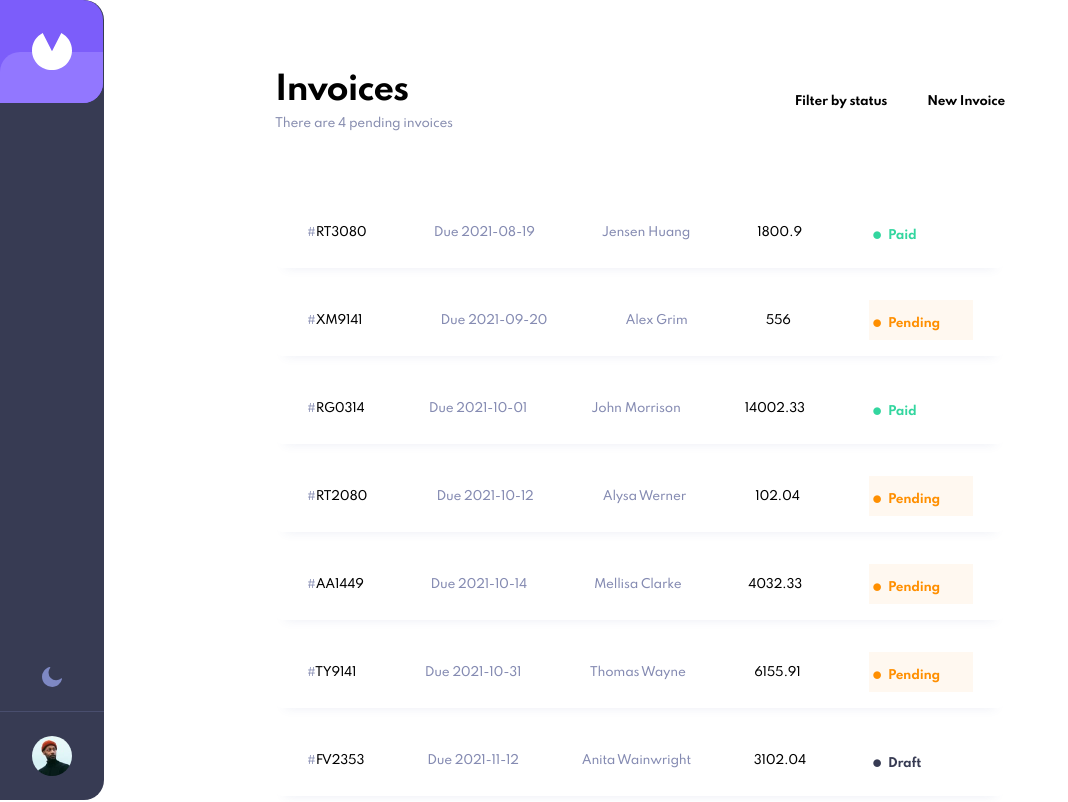
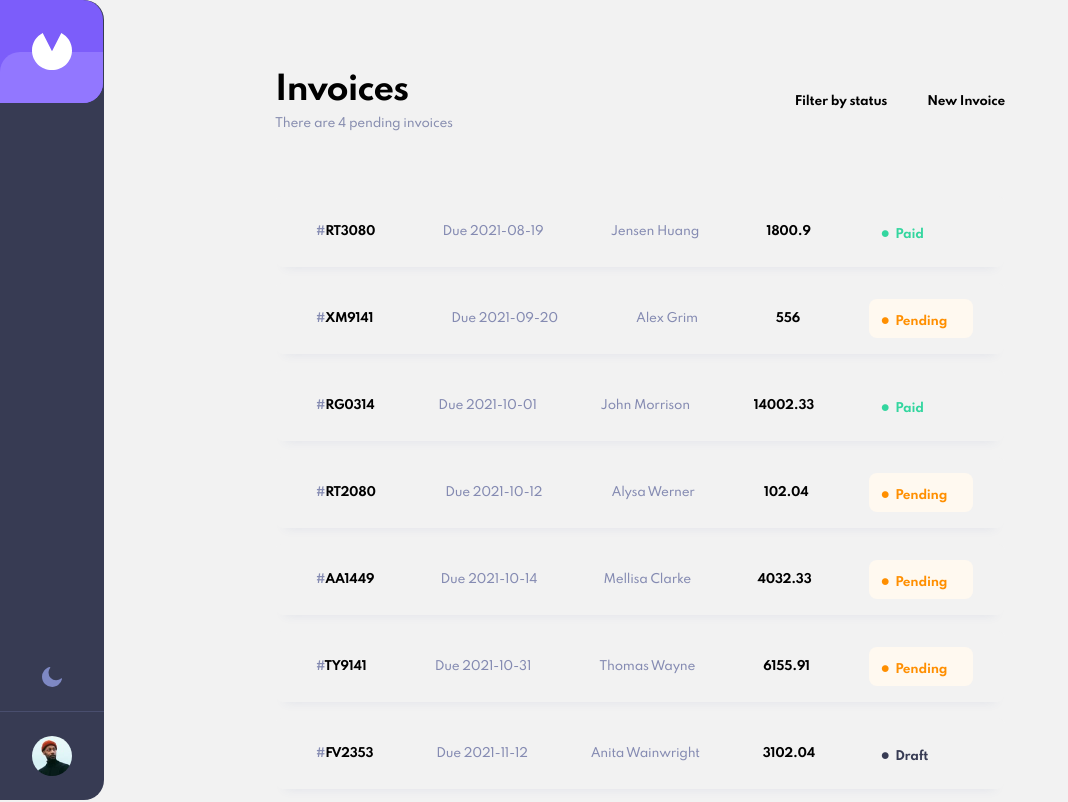
Before and after one commit to ljpop/week-11-task, a React (Create React App) app in the folder invoice-app/: page / in a window 1280 px wide. Shown: the top 802 px of the page, without its empty margins (0-1068 px from the left). Built offline with nearby package versions, Linux system fonts and the light colour scheme.

Commit message:
Working on single invoice

```diff
--- a/invoice-app/src/components/SingleInvoice.css
+++ b/invoice-app/src/components/SingleInvoice.css
@@ -7,7 +7,8 @@
     justify-content: space-between;
     box-shadow: 0px 10px 10px -10px rgba(72, 84, 159, 0.100397);
     border-radius: 8px;
-    /*TODO: border-bottom: 1px solid #979797; */
+    background-color: var(--body);
+    /* border-bottom: 1px solid #979797; */
 }
 
 .single-invoice:last-child {
@@ -15,7 +16,7 @@
 }
 
 .singleItem {
-    padding: 9px 0px;
+    padding: 9px;
     /* border: 2px solid pink; */
 }
 
@@ -23,12 +24,29 @@
     width: 104px;
     font-weight: 700;
     position: relative;
+    border-radius: 8px;
+    /* mix-blend-mode: darken; */
+    /* filter: drop-shadow(0px 4px 4px rgba(0, 0, 0, 0.25)); */
+}
+
+.total {
+    font-weight: 700;
+}
+
+.id,
+span.id {
+    font-weight: 700;
 }
 
 .little-circle {
-    font-size: 36px;
+    font-size: 32px;
     position: relative;
-    bottom: -9px;
+    bottom: -7px;
+}
+
+.hash {
+    color: var(--name-date);
+    font-weight: 700;
 }
 
 .name-date {
--- a/invoice-app/src/components/SingleInvoice.js
+++ b/invoice-app/src/components/SingleInvoice.js
@@ -3,13 +3,13 @@ import './SingleInvoice.css';
 const SingleInvoice = ({singledata}) => {
     return (
         <div className='single-invoice'>
-            <div className = 'singleItem'><span className='name-date'>#</span>{singledata.id}</div>
+            <div className = 'singleItem id'><span className='hash'>#</span>{singledata.id}</div>
            <div className = 'singleItem name-date '>Due {singledata.paymentDue} </div>
            <div className = 'singleItem name-date '>{singledata.clientName} </div>
-           <div className = 'singleItem'>{singledata.total} </div>
+           <div className = 'singleItem total'>{singledata.total} </div>
 
 {/* /*TODO: draft light */}
-           <div className = 'singleItem status' style = {{textTransform:'capitalize', color: singledata.status==='paid'? '#33D69F' : (singledata.status==='draft' ? '#373B53': '#FF8F00'), backgroundColor: singledata.status==='pending'? 'rgba(255,143,0,0.06)' : 'white'}}> <span className='little-circle'>•</span> {singledata.status}  </div>
+           <div className = 'singleItem status' style = {{textTransform:'capitalize', color: singledata.status==='paid'? '#33D69F' : (singledata.status==='draft' ? '#373B53': '#FF8F00'), backgroundColor: singledata.status==='pending'? 'rgb(255,249,240)' : 'transparent'}}> <span className='little-circle'>•</span> {singledata.status}  </div>
         </div>
     )
 }
--- a/invoice-app/src/index.css
+++ b/invoice-app/src/index.css
@@ -20,6 +20,7 @@
     --draft: #373B53;
     --draft-dark-mode: #DFE3FA;
     --name-date: #858BB2;
+    --body: #F2F2F2;
 }
 
 * {
@@ -61,6 +62,7 @@ h2 {
 .container {
     display: flex;
     flex-direction: row;
+    background-color: var(--body);
 }
 
 @media screen and (max-width: 900px) {
```
